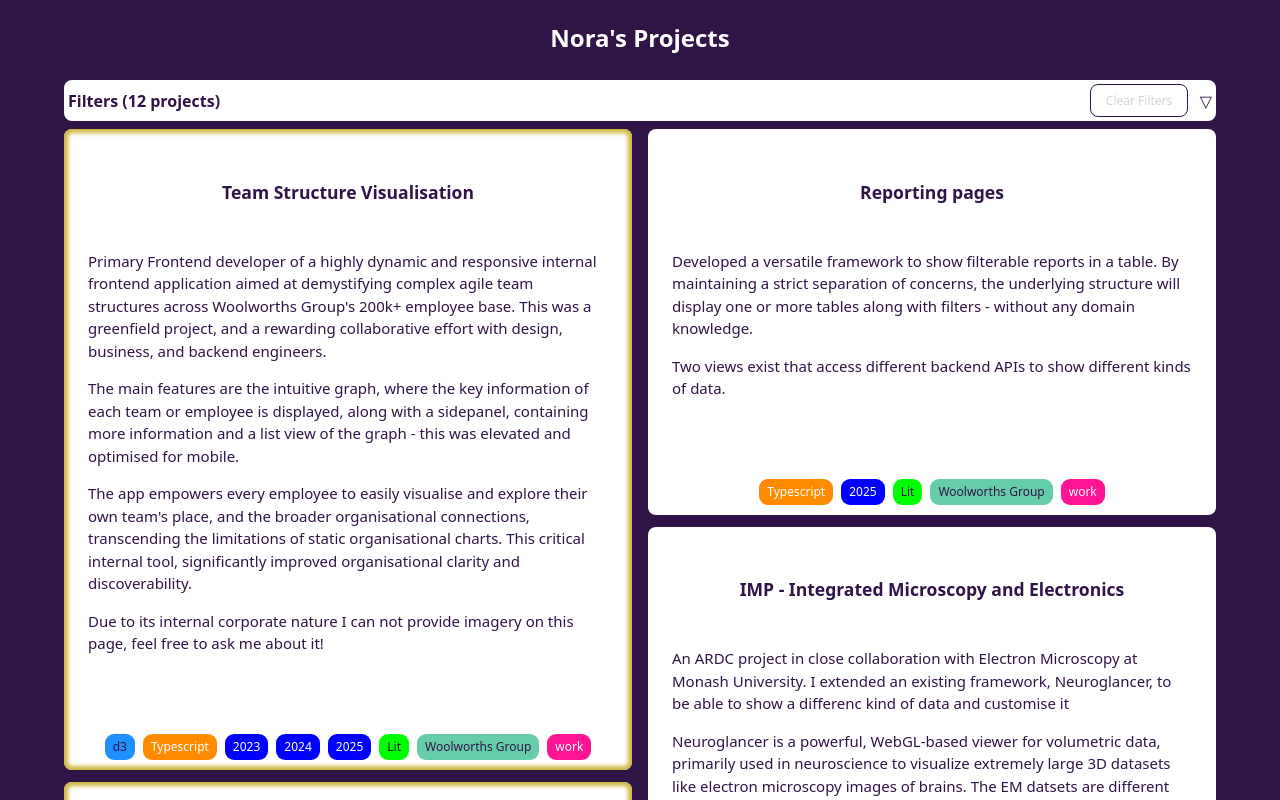
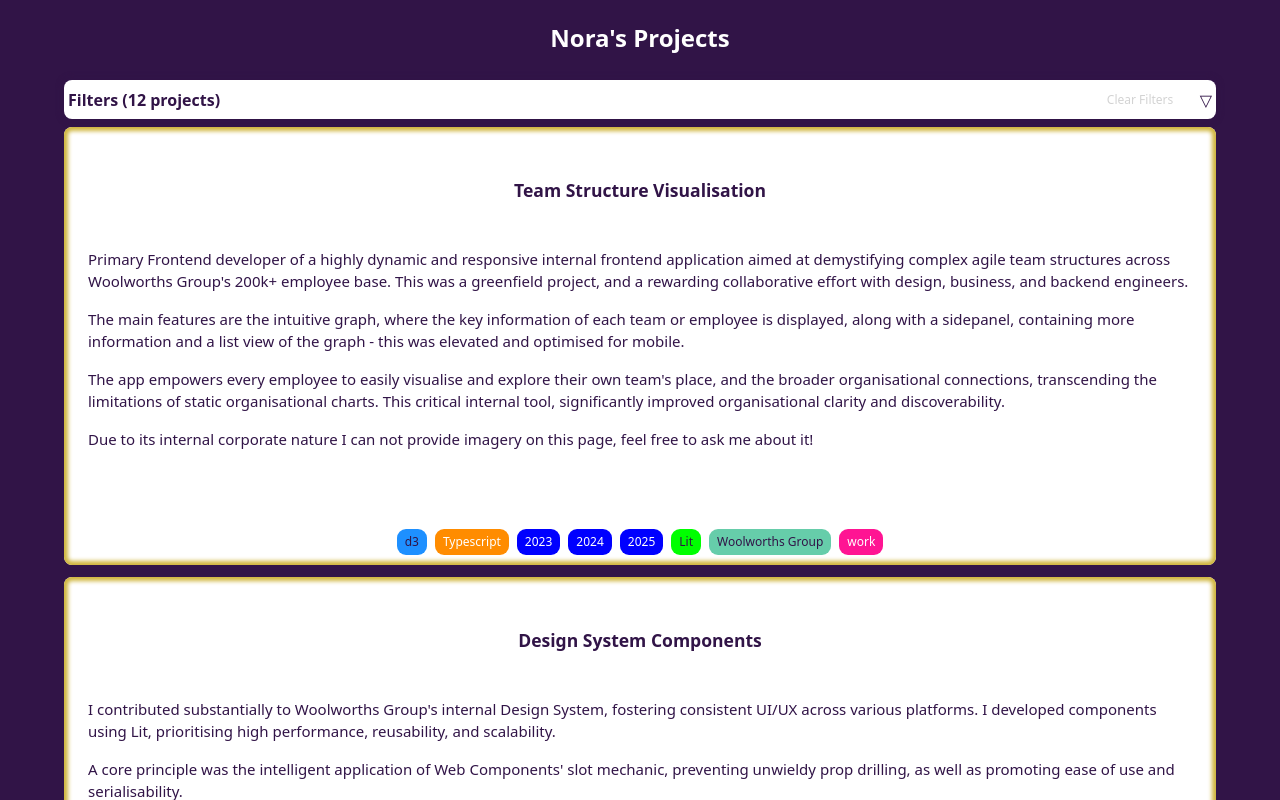
Before and after one commit to norahamacher/portfolio, a React (Vite) app: page / in a window 1280 px wide. Shown: the top 800 px of the page. Built offline with nearby package versions, Linux system fonts and the light colour scheme.

Commit message:
bug fix on project counts, layout tweaks

```diff
--- a/public/data.json
+++ b/public/data.json
@@ -343,7 +343,7 @@
             "id": "portfolio",
             "title": "Portfolio",
             "description": [
-                "The page you're looking at!"
+                "The page you're looking at! I used ReactJS along with zustand state management to create a responsive, mobile-first filterable view of projects I have been involved in."
             ],
             "url": [],
             "media": [],
--- a/src/App.css
+++ b/src/App.css
@@ -8,7 +8,7 @@
   box-sizing: border-box;
   position: relative;
   align-self: flex-start;
-  padding-top: 2em;
+
 }
 
 body {
@@ -42,8 +42,9 @@ button:hover {
 }
 
 #card-container {
-  columns: 420px;
-  width: 90vw;
+  columns: 620px;
+  margin: auto;
+  max-width: 90vw;
   position: relative;
 }
 
--- a/src/App.tsx
+++ b/src/App.tsx
@@ -7,6 +7,7 @@ import type { Project } from './domain';
 import Card from './components/Card';
 import Filters from './components/Filters';
 import { AnimatePresence } from 'framer-motion';
+
 function App() {
   const filteredData = useStore((state) => state.filteredData);
   const init = useStore((state) => state.init);
--- a/src/components/Filters.module.css
+++ b/src/components/Filters.module.css
@@ -13,7 +13,7 @@
 
 .filters {
     height: calc(100vh - 64px);
-    width: 100%;
+    width: 80vw;
     box-sizing: border-box;
     display: flex;
     flex-direction: column;
@@ -67,6 +67,7 @@
     pointer-events: none;
     cursor: pointer;
     color: lightgrey;
+    border: none;
 }
 
 .category-title {
@@ -97,21 +98,6 @@
 }
 
 
-@media screen and (min-width: 1230px) {
-    .category-entries {
-
-        column-gap: 32px;
-
-    }
-
-    .category-entries::after {
-        right: -23px;
-    }
-
-    .filters {
-        column-gap: 46px;
-    }
-}
 
 @media screen and (min-width: 944px) {
     .menu {
@@ -125,7 +111,7 @@
         height: fit-content;
         flex-direction: row;
         column-gap: 24px;
-
+        max-width: 2024px;
     }
 
     .filter-tags {
@@ -165,3 +151,20 @@
 
 
 }
+
+
+@media screen and (min-width: 1230px) {
+    .category-entries {
+
+        column-gap: 32px;
+
+    }
+
+    .category-entries::after {
+        right: -23px;
+    }
+
+    .filters {
+        column-gap: 46px;
+    }
+}
--- a/src/state.tsx
+++ b/src/state.tsx
@@ -165,10 +165,11 @@ export const useStore = create<Store>()((set) => ({
             }
 
             filtered = [...filtered, filter];
+            const filteredData = filterData(state.data, filtered);
             return {
                 filters: filtered,
-                filteredData: filterData(state.data, filtered),
-                projectCount: filtered.length,
+                filteredData: filteredData,
+                projectCount: filteredData.length,
             };
 
 
@@ -177,11 +178,11 @@ export const useStore = create<Store>()((set) => ({
     removeFilter: (filter: ProjectFilter) => {
         set((state) => {
             const filtered = state.filters.filter(f => f.value !== filter.value);
-
+            const filteredData = filterData(state.data, filtered);
             return {
                 filters: filtered,
-                filteredData: filterData(state.data, filtered),
-                projectCount: filtered.length,
+                filteredData: filteredData,
+                projectCount: filteredData.length,
             };
         })
     },
```
